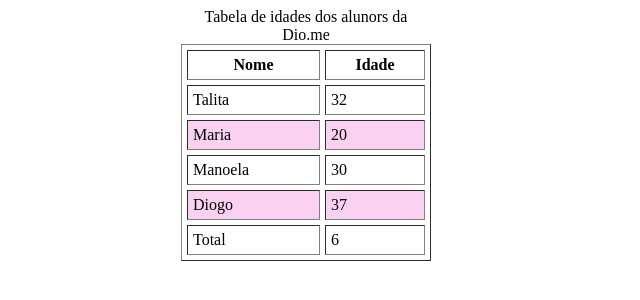
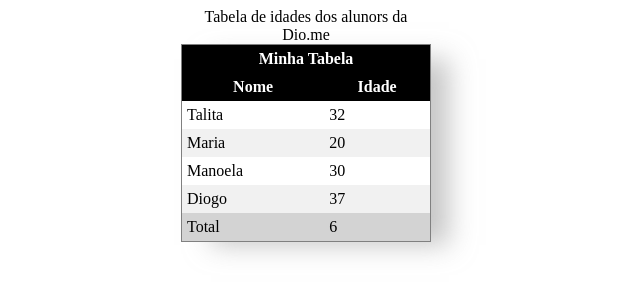
Before and after one commit to talitadvieira/tablesDioNtt, a plain HTML site: page index.html in a window 1280 px wide. Shown: the whole page, without its empty margins (334-974 px from the left). Drawn offline with Linux system fonts and the light colour scheme.

Commit message:
estilização da tabela

```diff
--- a/index.html
+++ b/index.html
@@ -6,21 +6,41 @@
     <meta name="viewport" content="width=device-width, initial-scale=1.0">
     <title>Trabalhando com Tabelas - Dio.me</title>
     <style>
-        table tr:nth-child(even){
-            background-color:rgba(248, 175, 230, 0.568);
+
+        table{
+            -webkit-box-shadow: 24px 9px 25px -6px rgba(168,168,168,0.65);
+            -moz-box-shadow: 24px 9px 25px -6px rgba(168,168,168,0.65);
+            box-shadow: 24px 9px 25px -6px rgba(168,168,168,0.65);
+            border: solid 1px gray;
         }
-        table tr:hover td{
-            background-color: lightgrey;
-        }
+      table thead th {
+        background-color: black;
+        color: white;
+      }
+
+      table tfoot td {
+        background-color: lightgray;
+      }
+      table tbody tr:nth-child(even) td{
+        background-color: #f1f1f1;
+      }
+
+      table tbody tr:hover td{
+        background-color: #e9e9e9;
+        cursor: pointer;
+      }
+
+
     </style>
 </head>
 <body>
-    <table sumary="Esta tabela se refere aos alunos da dio" border="1" width="250" cellspacing="5" cellpadding="5" align="center">
+    <table sumary="Esta tabela se refere aos alunos da dio" width="250" cellspacing="0" cellpadding="5" align="center" >
         <!-- é interessante colocar sumary por causa da audiodescrição do site, interessante para deficientes visuais, uma questão de acessibilidade -->
         <caption >Tabela de idades dos alunors da Dio.me</caption>
 
         <thead>
             <tr>
+                <tr><th colspan="2">Minha Tabela</th></tr>
                 <th title="Nome Completo" >Nome</th>
                 <th title="Idade em anos">Idade</th>
             </tr>
@@ -48,14 +68,12 @@
             </tr>
 
         </tbody>
-        <tfooter>
+        <tfoot>
             <tr>
                 <td>Total</td>
                 <td>6</td>
             </tr>
-        </tfooter>
+        </tfoot>
     </table>
-
-
 </body>
 </html>
```
